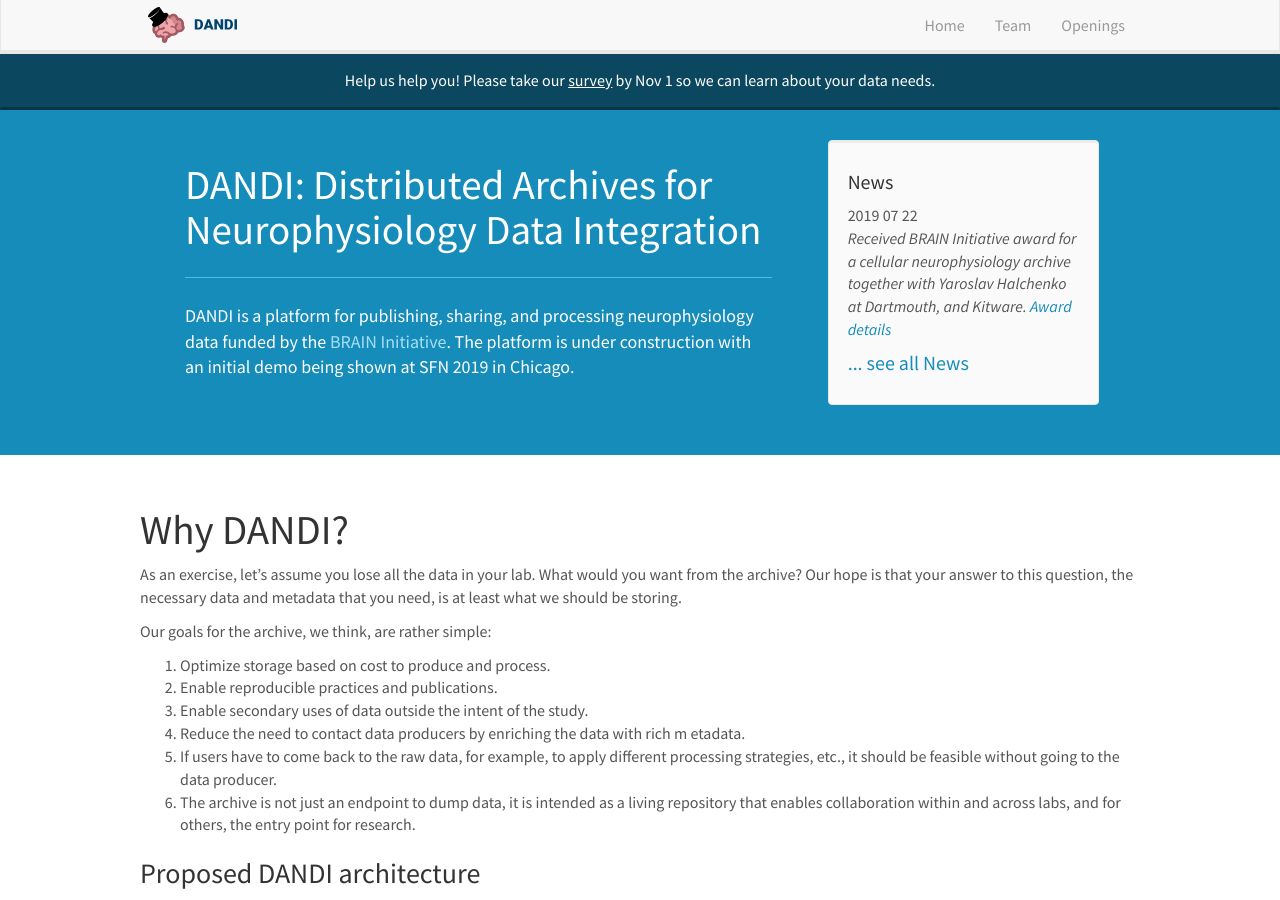
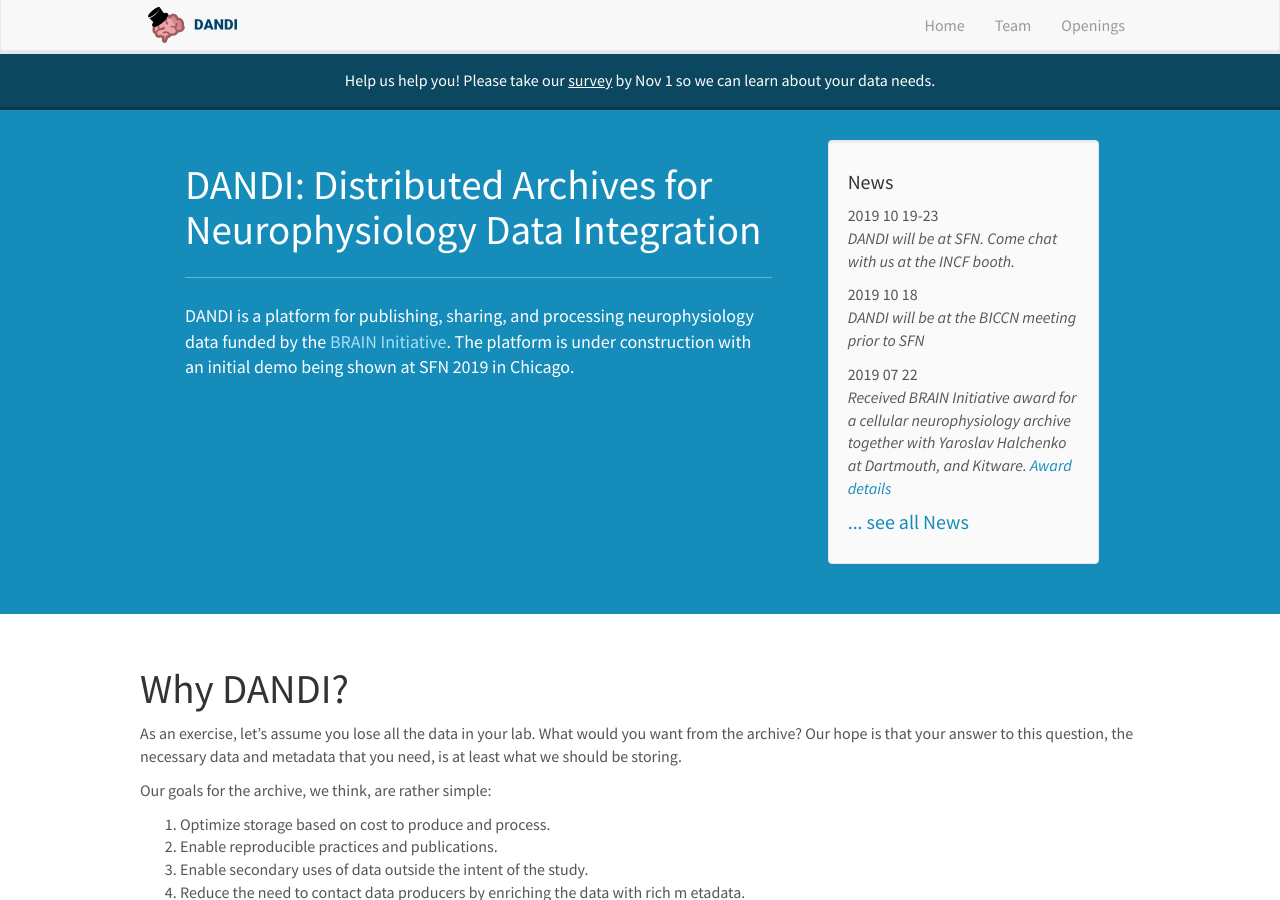
Before and after one commit to nicolocin/dandi.github.io, a Jekyll site: the page built from _pages/home.md, in a window 1280 px wide and 900 px high. Built offline with Jekyll 4.4.1, drawn with Linux system fonts in a browser that asks for light colours; nearby versions of some CDN libraries.

Commit message:
update news and opnings

```diff
--- a/_data/news.yml
+++ b/_data/news.yml
@@ -1,3 +1,11 @@
+- date: 2019 10 19-23
+  headline: >
+    DANDI will be at SFN. Come chat with us at the INCF booth.
+
+- date: 2019 10 18
+  headline: >
+    DANDI will be at the BICCN meeting prior to SFN
+
 - date: 2019 07 22
   headline: >
     Received BRAIN Initiative award for a cellular neurophysiology archive
```
Also changed, not shown: _pages/openings.md (+1 -1 lines).
